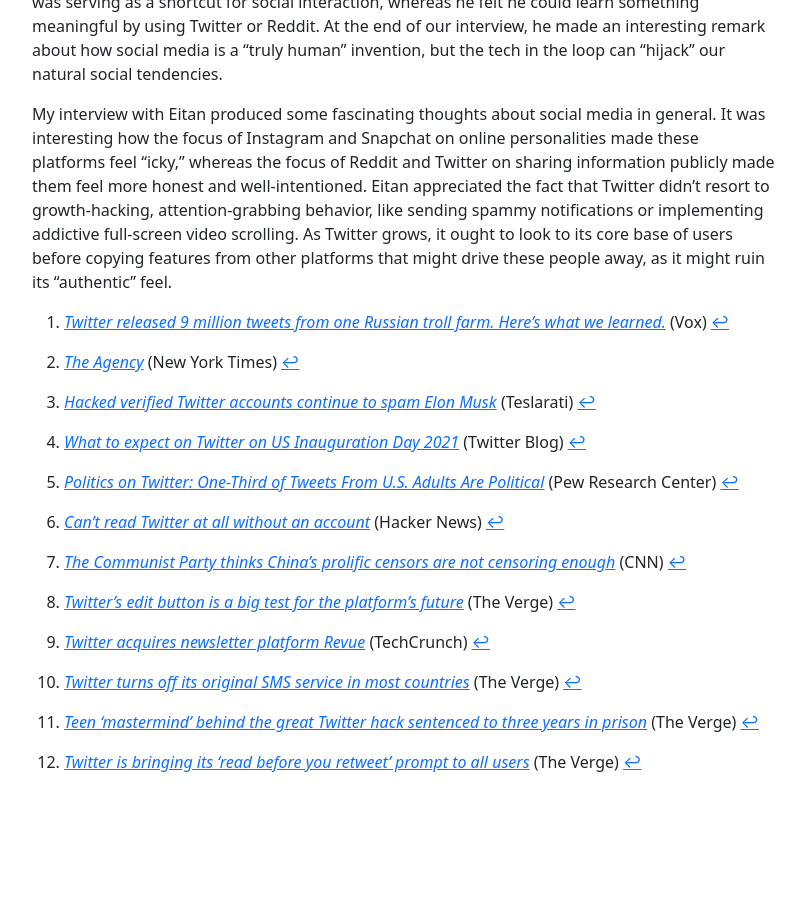
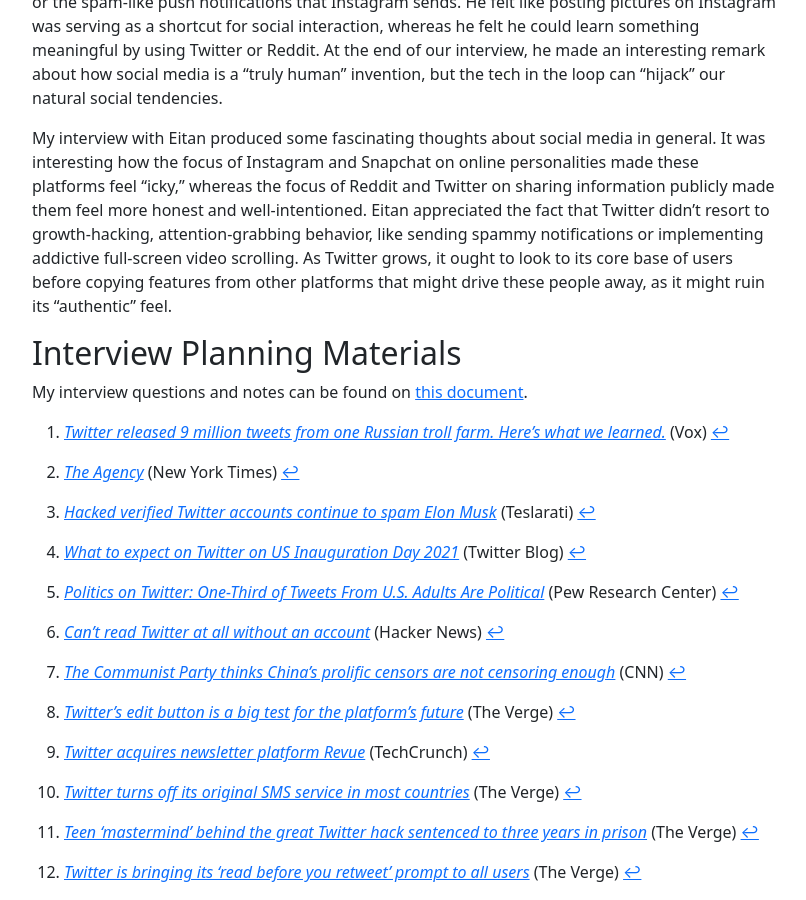
Before and after one commit to camtheman256/61040, a Jekyll site: the page built from _posts/2022-09-18-twitter-critique.md, in a window 1280 px wide and 900 px high, scrolled down 5963 px. Shown: the whole window, without its empty margins (236-1042 px from the left). Built offline with Jekyll 4.4.1, drawn with Linux system fonts in a browser that asks for light colours; before the commit the page ends 6753 px from its top, so only the background shows below that; some of the changed text lies outside the part shown.

Commit message:
add planning notes

```diff
--- a/_posts/2022-09-18-twitter-critique.md
+++ b/_posts/2022-09-18-twitter-critique.md
@@ -126,6 +126,10 @@
 
 My interview with Eitan produced some fascinating thoughts about social media in general. It was interesting how the focus of Instagram and Snapchat on online personalities made these platforms feel "icky," whereas the focus of Reddit and Twitter on sharing information publicly made them feel more honest and well-intentioned. Eitan appreciated the fact that Twitter didn't resort to growth-hacking, attention-grabbing behavior, like sending spammy notifications or implementing addictive full-screen video scrolling. As Twitter grows, it ought to look to its core base of users before copying features from other platforms that might drive these people away, as it might ruin its "authentic" feel.
 
+## Interview Planning Materials
+
+My interview questions and notes can be found on [this document](https://docs.google.com/document/d/1NGn59jrb99JvpHwFEBdTnSHqkpG_l9GVF0EdEfpmwf0/edit?usp=sharing).
+
 
 [^1]: [*Twitter released 9 million tweets from one Russian troll farm. Here’s what we learned.*](https://www.vox.com/2018/10/19/17990946/twitter-russian-trolls-bots-election-tampering) (Vox)
 [^2]: [*The Agency*](https://www.nytimes.com/2015/06/07/magazine/the-agency.html) (New York Times)
```
